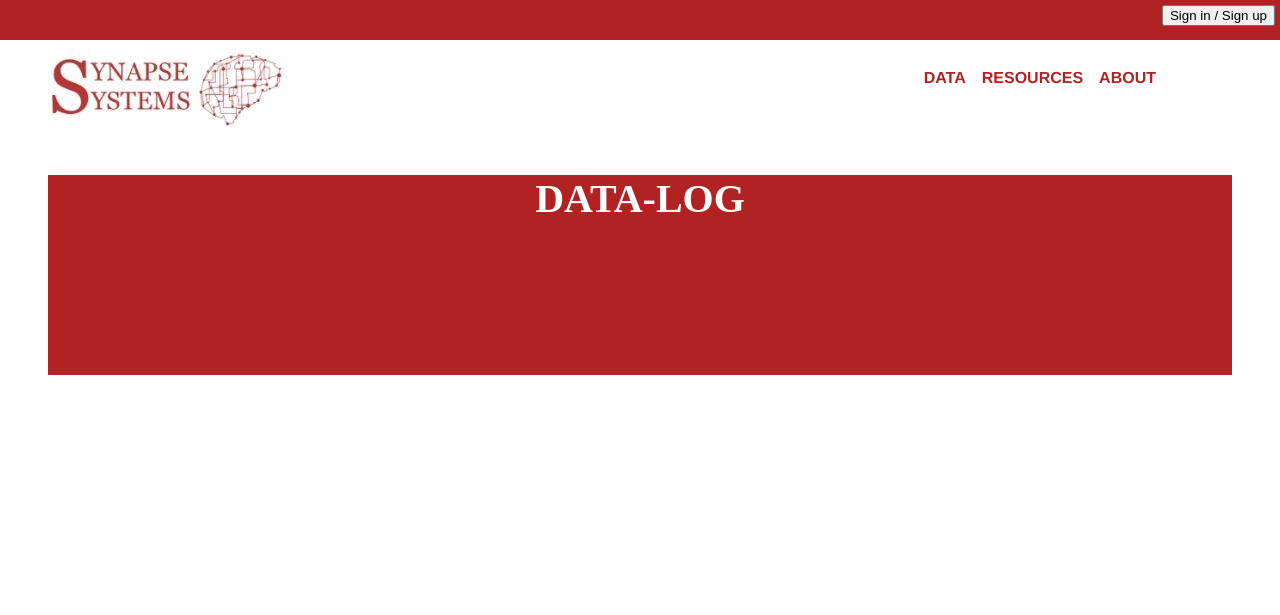
After one commit to sarahp39/SynapseSolutions, a PHP site: page /dataLog.php in a window 1280 px wide. The commit adds this page. Shown: the top 615 px of the page. Run offline with PHP 8.4, Linux system fonts and the light colour scheme.

Commit message:
modified data dropdown options as per stakeholder feedback

```diff
--- a/common.php
+++ b/common.php
@@ -9,8 +9,8 @@
 
 			<div id="dataDropdown" class="dropdown-content"> <!-- id = "myDropdown-->
 				<a href="dataExplore.php">EXPLORE</a>
-				<a href="dataContribute.php">CONTRIBUTE</a>
-				<a href="myData.php">MY DATA</a>
+				<a href="dataLog.php">DATA LOG</a>
+				<a href="dataUploadAnalysis.php">UPLOAD/ANALYSIS</a>
 			</div>
 
 
--- /dev/null
+++ b/dataLog.php
@@ -0,0 +1,60 @@
+<?php
+
+	include("common.php");
+?>
+
+<!DOCTYPE html>
+<!-- -->
+<html>
+	<head>
+		<title>Synapse Systems</title>
+
+		<link rel="stylesheet" type="text/css" href="index.css" />
+		<script type="text/javascript" src="index.js"></script>
+
+	</head>
+
+
+	<div id="topBanner">
+		<div>
+		<!-- sign in/sign up buttons -->
+		<button id = "login">Sign in / Sign up</button>
+		</div>
+	</div>
+
+
+	<div id = "spaceBelowTopBanner">
+
+	</div>
+
+
+	<div id = "body">
+		<!-- <h1>Synapse Systems</h1> -->
+		<a href = "index.php">
+
+			<img src = "logo.jpg" alt="Synapse Systems logo" > <!-- looks blurry, get a better copy -->
+
+		</a>
+
+
+		<?php
+			dropdowns();
+		?>
+
+		<!-- landing page welcome images/texts/scroll bying stuff-->
+		<div id = "landingDisplay">
+			<p>
+				DATA-LOG
+			</p>
+		</div>
+
+
+
+	</div> <!-- body id-->
+
+
+	<div id = "bottomBanner">
+
+	</div>
+
+</html>
--- a/index.css
+++ b/index.css
@@ -46,19 +46,18 @@
 	font-size: 40px;
 }
 
-/* contribute page */
+/* upload/analysis page */
 
-#contributeMainArea {
+#uploadMainArea {
 	text-align: center;
 
 	/*position: relative;
 	float: left;*/
 
-
 	width: 100%;
 }
 
-#contributeTitle {
+#uploadTitle {
 	color: #B22222;
 	font-size: 20px;
 	/*text-align: center;*/
@@ -67,14 +66,15 @@
 	letter-spacing: 3px;
 }
 
-#contributeSubHeading {
+#subHeading {
 	/*text-align: center;*/
 	font-family: "Helvetica";
 	font-size: 18px;
 	font-weight: bold;
+	margin-top: 5px;
 }
 
-#contributeDesc {
+#uploadDesc {
 	/*text-align: center;*/
 	font-family: "Helvetica";
 	font-size: 14px;
```
Also changed, not shown: dataUploadAnalysis.php (renamed from dataContribute.php, +8 -8 lines).
